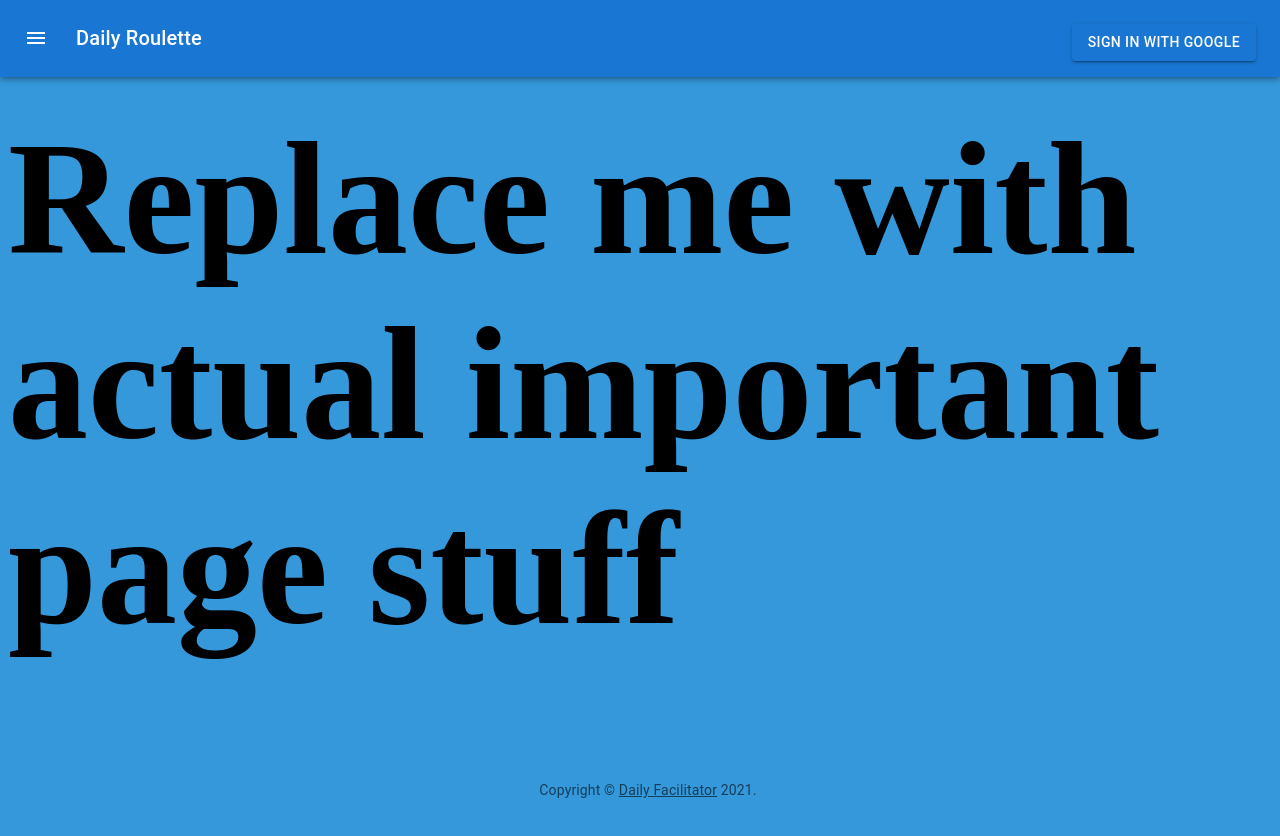
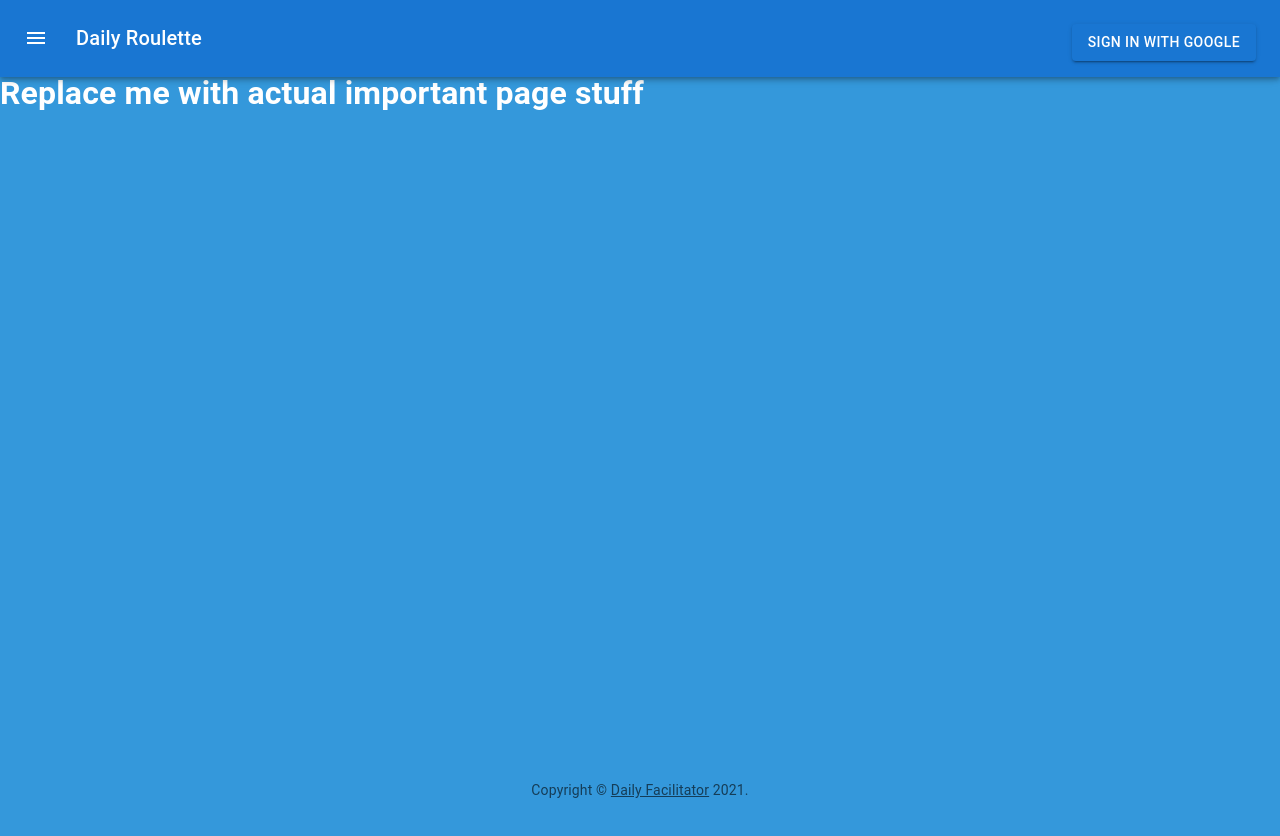
Before and after one commit to separatio/ez-daily, a Next.js app: page / in a window 1280 px wide. Shown: the top 836 px of the page. Built offline with nearby package versions, Linux system fonts and the light colour scheme; no server answers.

Commit message:
Add Theming

```diff
--- a/pages/_app.tsx
+++ b/pages/_app.tsx
@@ -2,16 +2,47 @@ import '../styles/index.css'
 import { SessionProvider } from 'next-auth/react'
 import type { AppProps } from 'next/app'
 import { Page } from '../src/components'
+import CssBaseline from '@mui/material/CssBaseline';
+import Head from 'next/head'
+import { createTheme, ThemeProvider } from '@mui/material/styles';
+
+const theme = createTheme({
+  palette: {
+    mode: 'light',
+    primary: {
+      main: '#1976d2',
+    },
+    secondary: {
+      main: '#2ec5d3',
+    },
+    text: {
+      primary: '#ffffff',
+    },
+    background: {
+      default: '#3498db'
+    },
+  }
+});
 
 export default function DailyFacilitator({
   Component,
   pageProps: { session, ...pageProps },
 }: AppProps) {
   return (
-    <SessionProvider session={session} refetchInterval={5 * 60}>
-      <Page>
-        <Component {...pageProps} />
-      </Page>
-    </SessionProvider>
+    <ThemeProvider theme={theme}>
+      <CssBaseline />
+      <SessionProvider session={session} refetchInterval={5 * 60}>
+        <Head>
+          <title>Daily Facilitator</title>
+          <meta charSet="utf-8" />
+          <meta name="viewport" content="initial-scale=1.0, width=device-width" />
+          <meta name="description" content="The Daily app for your Daily needs" />
+        </Head>
+
+        <Page>
+          <Component {...pageProps} />
+        </Page>
+      </SessionProvider>
+    </ThemeProvider>
   )
 }
--- a/src/components/Header.tsx
+++ /dev/null
@@ -1,12 +0,0 @@
-import Head from 'next/head'
-
-export default function Header({ title = 'Daily Facilitator' }) {
-  return (
-    <Head>
-      <title>{title}</title>
-      <meta charSet="utf-8" />
-      <meta name="viewport" content="initial-scale=1.0, width=device-width" />
-      <meta name="description" content="The Daily app for your Daily needs" />
-    </Head>
-  )
-}
--- a/src/components/Page.tsx
+++ b/src/components/Page.tsx
@@ -1,4 +1,3 @@
-import Header from './Header'
 import Footer from './Footer'
 import Navbar from './Navbar'
 
@@ -6,7 +5,6 @@ export default function Page({ children }) {
   return (
     <>
       <Navbar />
-      <Header />
       <main>{children}</main>
       <Footer />
     </>
--- a/src/components/index.ts
+++ b/src/components/index.ts
@@ -1,3 +1,2 @@
 export { default as Page } from './Page'
-export { default as Header } from './Header'
 export { default as Footer } from './Footer'
--- a/styles/index.css
+++ b/styles/index.css
@@ -35,11 +35,8 @@ a:hover {
 }
 
 body {
-  background-color: #3498db;
-}
-
-h1 {
-  font-size: 10rem;
+  /* background-color: #3498db; */
+  padding-top: 3rem;
 }
 
 #__next {
```
Also changed, not shown: 1 other file (tests, documents, lock files or other folders).
